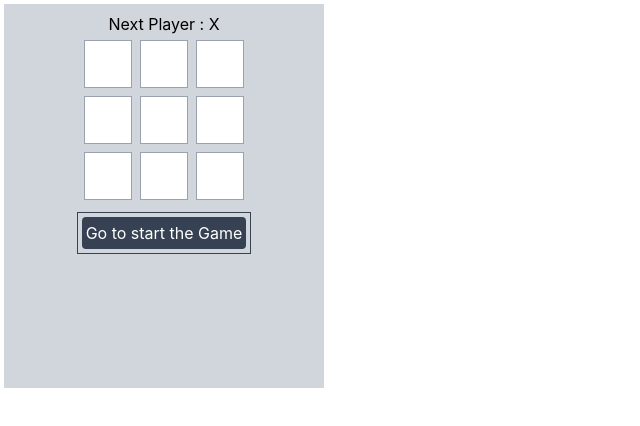
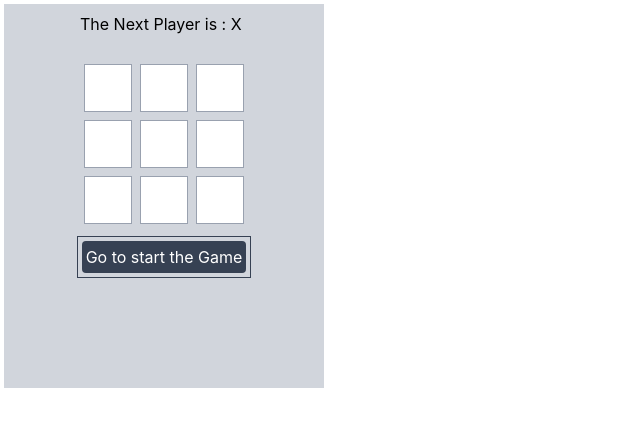
Before and after one commit to Sohan68/Tic-Tac-Toe-Games, a React app: page / in a window 1280 px wide. Shown: the top 426 px of the page, without its empty margins (0-640 px from the left). Built offline with nearby package versions, Linux system fonts and the light colour scheme; the HTML template or start-up script is replaced by a standard one.

Commit message:
More Updated UI Design .

```diff
--- a/src/Game.jsx
+++ b/src/Game.jsx
@@ -13,11 +13,14 @@ function Square({ value, onSqureClick }) {
 
 function Board({ xIsNext, squares, onPlay }) {
   const winer = calculateWinner(squares);
+  const isDraw = !winer && squares.every((square) => square !== null);
   let status;
   if (winer) {
-    status = `Winner of the game is: ${winer}`;
+    status = `Congratulations! ${winer} Wins ✅`;
+  } else if (isDraw) {
+    status = `Game is Draw! Play Again?`;
   } else {
-    status = ` Next Player : ${xIsNext ? "X" : "O"}`;
+    status = `The Next Player is : ${xIsNext ? "X" : "O"}`;
   }
 
   function handleClick(i) {
@@ -34,7 +37,11 @@ function Board({ xIsNext, squares, onPlay }) {
   }
   return (
     <>
-      <div className="flex justify-center ">{status}</div>
+      <div className="relative">
+        <div className="absolute w-auto flex justify-center items-center text-center">
+          {status}
+        </div>
+        <div className="pt-12">
           <div className="flex">
             <Square value={squares[0]} onSqureClick={() => handleClick(0)}>
               {" "}
@@ -70,6 +77,8 @@ function Board({ xIsNext, squares, onPlay }) {
               {" "}
             </Square>
           </div>
+        </div>
+      </div>{" "}
     </>
   );
 }
```
Lines whose indentation alone changed are shown as unchanged.
